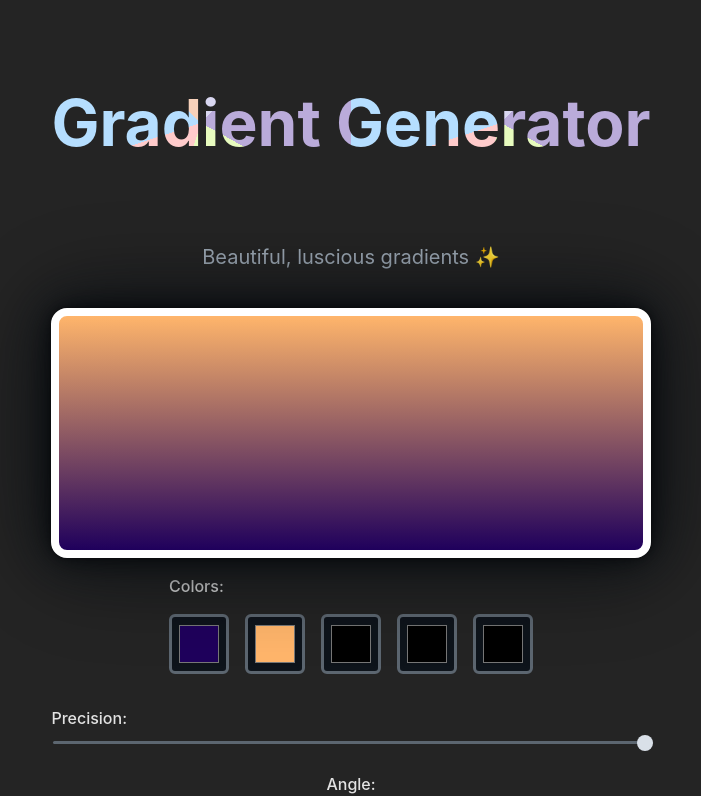
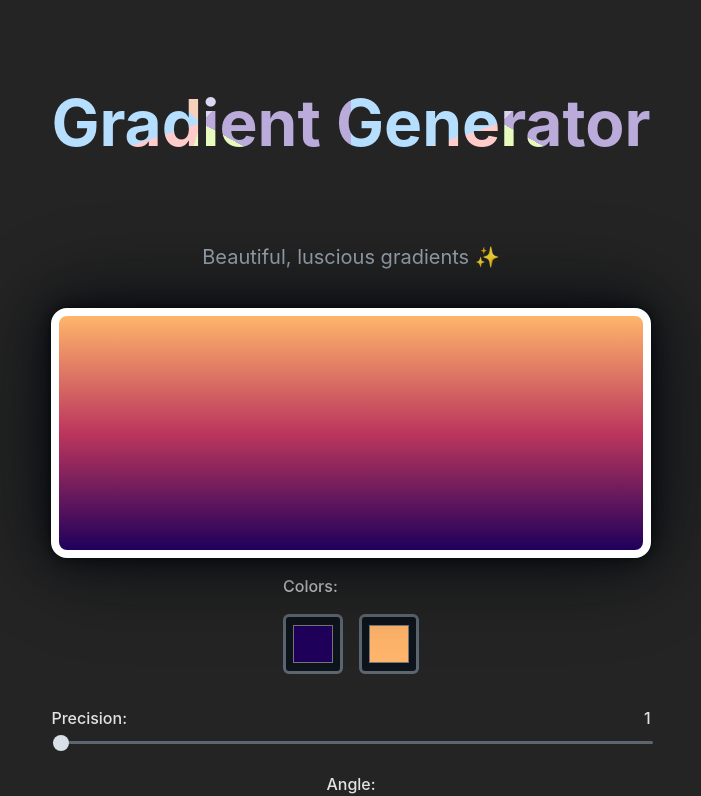
Before and after one commit to patryk-harasiuk/gradient-generator, a React (Vite) app: page / in a window 1280 px wide. Shown: the top 796 px of the page, without its empty margins (289-990 px from the left). Built offline with nearby package versions, Linux system fonts and the light colour scheme.

Commit message:
feat: add precision input

```diff
--- a/package.json
+++ b/package.json
@@ -15,6 +15,7 @@
     "react-dom": "^18.2.0"
   },
   "devDependencies": {
+    "@types/chroma-js": "^2.4.4",
     "@types/react": "^18.2.66",
     "@types/react-dom": "^18.2.22",
     "@typescript-eslint/eslint-plugin": "^7.2.0",
--- a/src/App.tsx
+++ b/src/App.tsx
@@ -1,6 +1,6 @@
 import "./App.css";
+import chroma from "chroma-js";
 import { useEffect, useState } from "react";
-import { range } from "./utils/range";
 import { ColorPickerButton } from "./components/ColorPickerButton";
 import { PrecisionInput } from "./components/PrecisionInput";
 import { AnglePicker } from "./components/AnglePicker";
@@ -14,31 +14,43 @@ const DEFAULT_COLORS = [
     id: 2,
     color: "#ffb56b",
   },
-  {
-    id: 3,
-    color: "",
-  },
-  {
-    id: 4,
-    color: "",
-  },
-  {
-    id: 5,
-    color: "",
-  },
+  // {
+  //   id: 3,
+  //   color: "",
+  // },
+  // {
+  //   id: 4,
+  //   color: "",
+  // },
+  // {
+  //   id: 5,
+  //   color: "",
+  // },
 ];
 
 function App() {
   const [colors, setColors] = useState(DEFAULT_COLORS);
+  const [precision, setPrecision] = useState(1);
   const [angle, setAngle] = useState(0);
 
-  const colorStops = colors.flatMap((colorObj) =>
+  // chroma.scale(['white', 'black']).colors(12);
+
+  const parsedColors = colors.flatMap((colorObj) =>
     colorObj.color ? [colorObj.color] : []
   );
 
-  const backgroundImage = `linear-gradient(${angle}deg,${colorStops})`;
+  const colorsWithMidpoints = chroma
+    .scale(parsedColors)
+    .mode("lch")
+    .colors(precision + colors.length)
+    .map((color) => chroma(color).css());
+
+  console.log(colorsWithMidpoints, "with midpoints");
+
+  const backgroundImage = `linear-gradient(${angle}deg,${colorsWithMidpoints})`;
 
   useEffect(() => {
+    console.log("dsad");
     document.documentElement.style.setProperty("--gradient", backgroundImage);
   }, [backgroundImage]);
 
@@ -82,9 +94,12 @@ function App() {
         </ul>
       </div>
       <div className="precision-box">
-        <span>Precision:</span>
+        <div className="precision-box-information">
+          <span>Precision:</span>
+          <span>{precision}</span>
+        </div>
 
-        <PrecisionInput />
+        <PrecisionInput value={precision} setPrecision={setPrecision} />
       </div>
 
       <div className="angle-box">
--- a/src/components/AnglePicker/index.tsx
+++ b/src/components/AnglePicker/index.tsx
@@ -1,18 +1,25 @@
-import { CSSProperties, Dispatch, MouseEvent, useRef, useState } from "react";
+import {
+  CSSProperties,
+  Dispatch,
+  SetStateAction,
+  MouseEvent,
+  useRef,
+  useState,
+} from "react";
 
 import styles from "./AnglePicker.module.css";
 
 import { AngleSVG } from "../AngleSVG";
 
 type Props = {
-  setAngle: Dispatch<React.SetStateAction<number>>;
+  setAngle: Dispatch<SetStateAction<number>>;
   angle: number;
 };
 
 export const AnglePicker = ({ setAngle, angle }: Props) => {
+  const [isDragging, setIsDragging] = useState(false);
+
   const rotationButtonRef = useRef<HTMLButtonElement | null>(null);
-
-  const [isDragging, setIsDragging] = useState(false);
 
   const handleMouseDown = (event: MouseEvent) => {
     event.preventDefault();
--- a/src/components/ColorPickerButton/ColorPickerButton.module.css
+++ b/src/components/ColorPickerButton/ColorPickerButton.module.css
@@ -1,4 +1,4 @@
-.button {
+.colorBoxWrapper {
   display: block;
   cursor: pointer;
   position: relative;
@@ -10,7 +10,6 @@
 }
 
 .colorBox {
-  /* --background: hsl(0deg 100% 50%); */
   position: absolute;
   inset: 3px;
 
@@ -20,5 +19,25 @@
   background: var(--color-background);
 
   border: none;
-  /* background: var(--background); */
 }
+
+.inactiveButton {
+  display: block;
+  cursor: pointer;
+  position: relative;
+  aspect-ratio: 1/1;
+  min-height: 60px;
+  border-radius: 6px;
+
+  border: 3px solid var(--color-gray-100);
+  background: var(--color-background);
+}
+
+.iconWrapper {
+  position: absolute;
+  inset: 0px;
+  width: 32px;
+  height: 32px;
+  margin: auto;
+  color: white;
+}
--- /dev/null
+++ b/src/components/ColorPickerButton/PlusSVG.tsx
@@ -0,0 +1,16 @@
+export const PlusSVG = () => (
+  <svg
+    xmlns="http://www.w3.org/2000/svg"
+    width="32"
+    height="32"
+    viewBox="0 0 24 24"
+    fill="none"
+    stroke="currentColor"
+    strokeWidth="2"
+    strokeLinecap="round"
+    strokeLinejoin="round"
+  >
+    <line x1="12" y1="5" x2="12" y2="19"></line>
+    <line x1="5" y1="12" x2="19" y2="12"></line>
+  </svg>
+);
--- a/src/components/ColorPickerButton/index.tsx
+++ b/src/components/ColorPickerButton/index.tsx
@@ -1,20 +1,24 @@
 import styles from "./ColorPickerButton.module.css";
+// import { PlusSVG } from "./PlusSVG";
 
 type Props = {
   setColor: (value: string) => void;
   value: string;
 };
 
-export const ColorPickerButton = ({ setColor, value }: Props) => (
-  <button className={styles.button} type="button">
+// const DEFAULT_COLOR_PICK = "#ff0000";
+
+export const ColorPickerButton = ({ setColor, value }: Props) => {
+  return (
+    <div className={styles.colorBoxWrapper}>
       <input
         className={styles.colorBox}
         type="color"
         value={value}
         onChange={(e) => {
-        console.log(e.target.value, "value");
           setColor(e.target.value);
         }}
       />
-  </button>
+    </div>
   );
+};
--- a/src/components/PrecisionInput/index.tsx
+++ b/src/components/PrecisionInput/index.tsx
@@ -1,9 +1,26 @@
 import styles from "./PrecisionInput.module.css";
+import { ChangeEvent, Dispatch, SetStateAction } from "react";
 
-export const PrecisionInput = () => {
+type Props = {
+  setPrecision: Dispatch<SetStateAction<number>>;
+  value: number;
+};
+
+export const PrecisionInput = ({ setPrecision, value }: Props) => {
+  const handlePrecisionChange = (event: ChangeEvent<HTMLInputElement>) => {
+    setPrecision(+event.target.value);
+  };
+
   return (
     <div className={styles.inputWrapper}>
-      <input className={styles.input} type="range" min="1" max="20" />
+      <input
+        className={styles.input}
+        value={value}
+        onChange={handlePrecisionChange}
+        type="range"
+        min="1"
+        max="20"
+      />
     </div>
   );
 };
--- a/src/index.css
+++ b/src/index.css
@@ -227,6 +227,13 @@ dialog::backdrop {
   min-height: 1.625rem;
 }
 
+.precision-box-information {
+  display: flex;
+  width: 100%;
+  justify-content: space-between;
+  align-items: center;
+}
+
 .angle-box {
   display: flex;
 
```
Also changed, not shown: 1 other file (tests, documents, lock files or other folders). Lines whose indentation alone changed are shown as unchanged.
